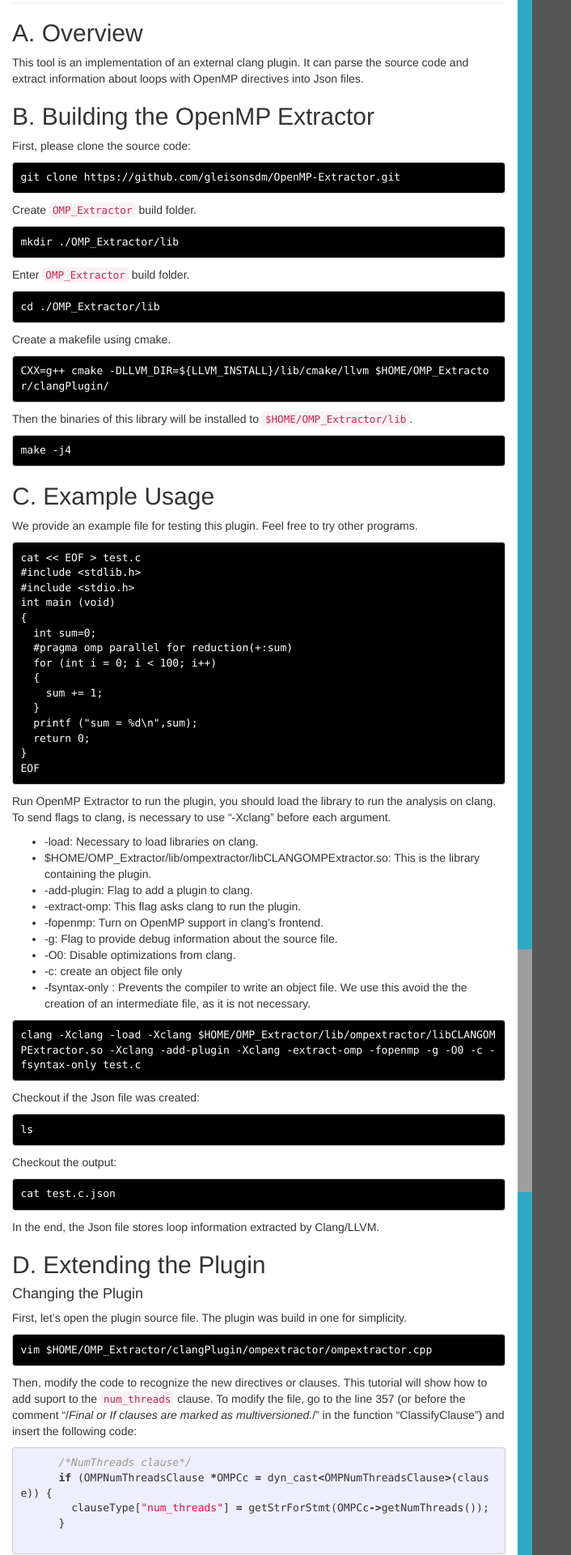
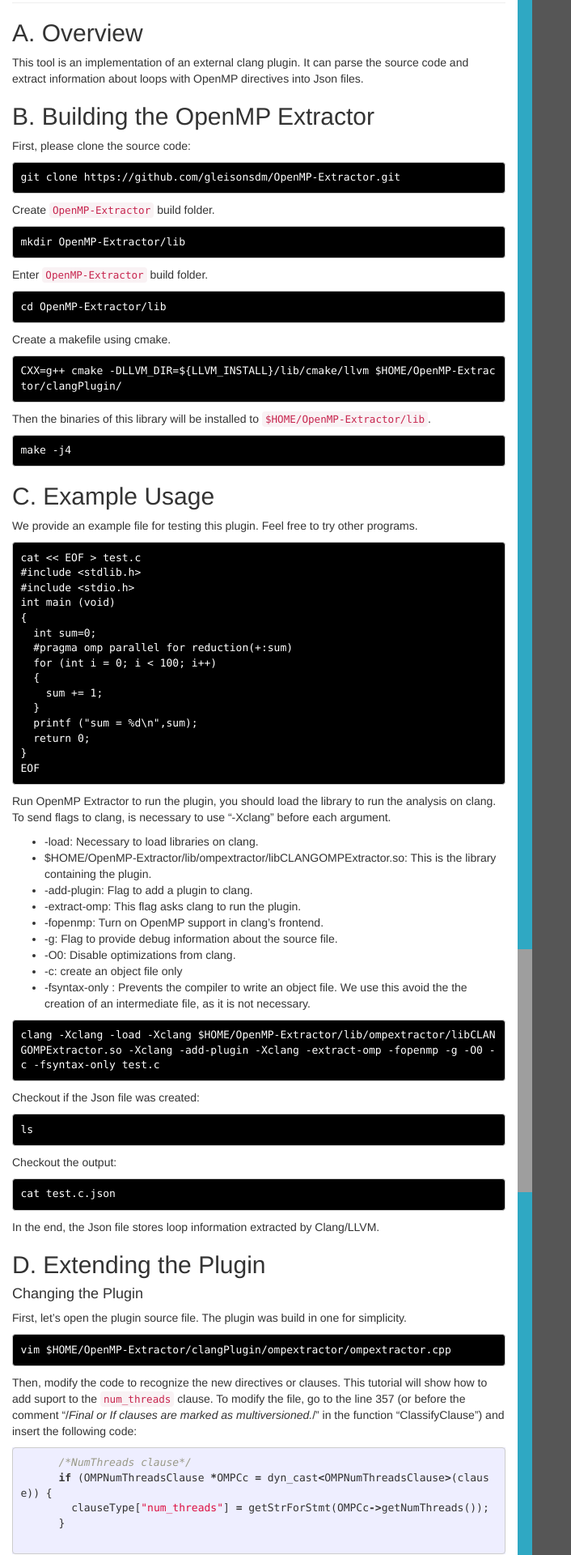
Before and after one commit to chunhualiao/freeCompilerCamp, a Jekyll site: the page built from compiler-classroom/_posts/2019-08-02-openmp-extractor.markdown, in a window 1280 px wide. Shown: the part 610-2530 px from the top of the page at 81% size, without its empty margins (0-706 px from the left). Built offline with Jekyll 4.4.1, drawn with Linux system fonts in a browser that asks for light colours; nearby versions of some CDN libraries; some of the changed text lies outside the part shown; grey boxes are pictures that could not be loaded.

Commit message:
Update 2019-08-02-openmp-extractor.markdown
replace inconsistent dir name to OpenMP-Extractor

````diff
--- a/compiler-classroom/_posts/2019-08-02-openmp-extractor.markdown
+++ b/compiler-classroom/_posts/2019-08-02-openmp-extractor.markdown
@@ -39,22 +39,22 @@
 git clone https://github.com/gleisonsdm/OpenMP-Extractor.git
 ```
 
-Create ```OMP_Extractor``` build folder.
+Create ```OpenMP-Extractor``` build folder.
 ```.term1
-mkdir ./OMP_Extractor/lib
+mkdir OpenMP-Extractor/lib
 ```
 
-Enter ```OMP_Extractor``` build folder.
+Enter ```OpenMP-Extractor``` build folder.
 ```.term1
-cd ./OMP_Extractor/lib
+cd OpenMP-Extractor/lib
 ```
 
 Create a makefile using cmake.
 ```.term1
-CXX=g++ cmake -DLLVM_DIR=${LLVM_INSTALL}/lib/cmake/llvm $HOME/OMP_Extractor/clangPlugin/
+CXX=g++ cmake -DLLVM_DIR=${LLVM_INSTALL}/lib/cmake/llvm $HOME/OpenMP-Extractor/clangPlugin/
 ```
 
-Then the binaries of this library will be installed to ```$HOME/OMP_Extractor/lib```.
+Then the binaries of this library will be installed to ```$HOME/OpenMP-Extractor/lib```.
 ```.term1
 make -j4
 ```
@@ -83,7 +83,7 @@
 Run OpenMP Extractor to run the plugin, you should load the library to run the analysis on clang.
 To send flags to clang, is necessary to use "-Xclang" before each argument.
  - -load: Necessary to load libraries on clang.
- - $HOME/OMP_Extractor/lib/ompextractor/libCLANGOMPExtractor.so: This is the library containing the plugin.
+ - $HOME/OpenMP-Extractor/lib/ompextractor/libCLANGOMPExtractor.so: This is the library containing the plugin.
  - -add-plugin: Flag to add a plugin to clang.
  - -extract-omp: This flag asks clang to run the plugin.
  - -fopenmp: Turn on OpenMP support in clang's frontend.
@@ -93,7 +93,7 @@
  - -fsyntax-only : Prevents the compiler to write an object file. We use this avoid the the creation of an intermediate file, as it is not necessary.
 
 ```.term1
-clang -Xclang -load -Xclang $HOME/OMP_Extractor/lib/ompextractor/libCLANGOMPExtractor.so -Xclang -add-plugin -Xclang -extract-omp -fopenmp -g -O0 -c -fsyntax-only test.c
+clang -Xclang -load -Xclang $HOME/OpenMP-Extractor/lib/ompextractor/libCLANGOMPExtractor.so -Xclang -add-plugin -Xclang -extract-omp -fopenmp -g -O0 -c -fsyntax-only test.c
 ```
 
 Checkout if the Json file was created:
@@ -114,7 +114,7 @@
 
 First, let's open the plugin source file. The plugin was build in one for simplicity.
 ```.term1
-vim $HOME/OMP_Extractor/clangPlugin/ompextractor/ompextractor.cpp
+vim $HOME/OpenMP-Extractor/clangPlugin/ompextractor/ompextractor.cpp
 ```
 
 Then, modify the code to recognize the new directives or clauses. This tutorial will show how to add suport to the ```num_threads``` clause. To modify the file, go to the line 357 (or before the comment "/*Final or If clauses are marked as multiversioned.*/" in the function "ClassifyClause") and insert the following code:
@@ -164,18 +164,18 @@
 EOF
 ```
 
-Enter ```OMP_Extractor``` build folder.
+Enter ```OpenMP-Extractor``` build folder.
 ```.term1
-cd $HOME/OMP_Extractor/lib
+cd $HOME/OpenMP-Extractor/lib
 ```
 
-Rebuild the binaries of this library within ```/usr/src/OMP_Extractor/lib```.
+Rebuild the binaries of this library within ```OpenMP-Extractor/lib```.
 ```.term1
 make -j4
 ```
 To run the example, type the following command line:
 ```.term1
-clang -Xclang -load -Xclang $HOME/OMP_Extractor/lib/ompextractor/libCLANGOMPExtractor.so -Xclang -add-plugin -Xclang -extract-omp -fopenmp -g -O0 -c -fsyntax-only test.c
+clang -Xclang -load -Xclang $HOME/OpenMP-Extractor/lib/ompextractor/libCLANGOMPExtractor.so -Xclang -add-plugin -Xclang -extract-omp -fopenmp -g -O0 -c -fsyntax-only test.c
 ```
 
 Checkout if the Json file was created:
````
